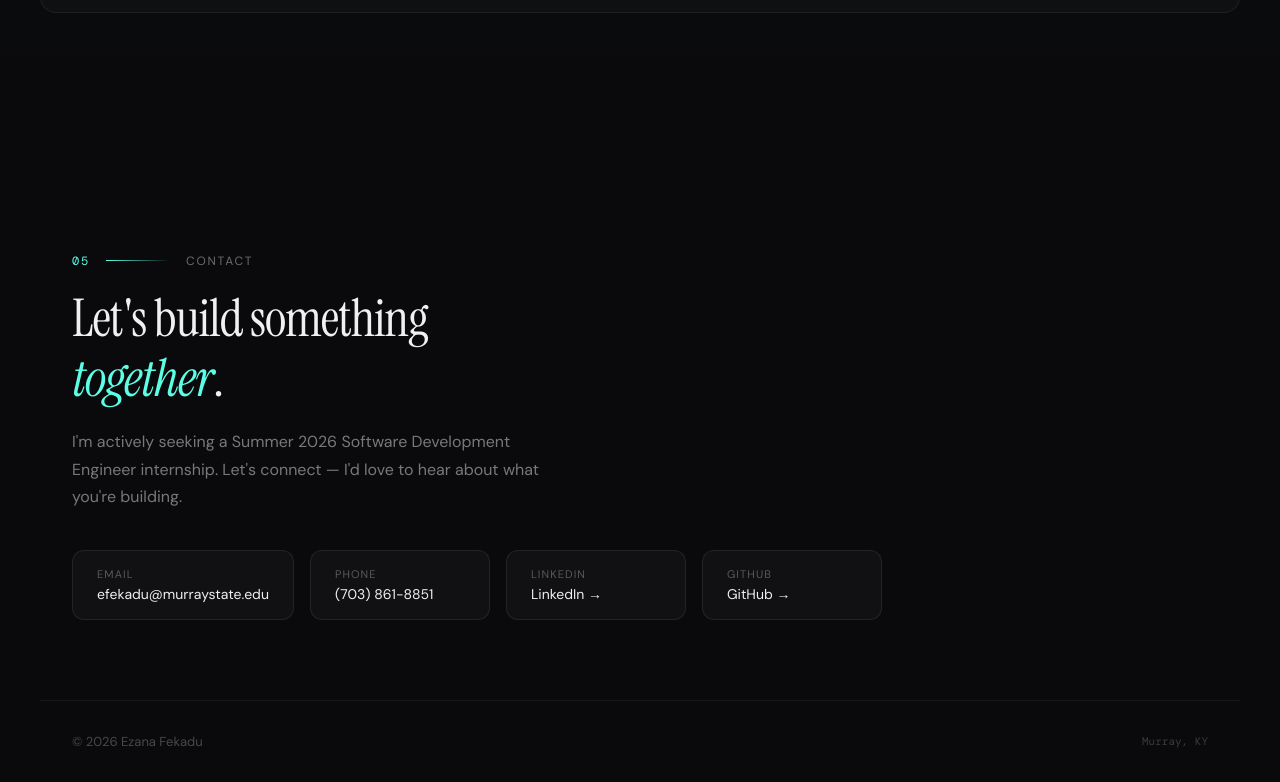
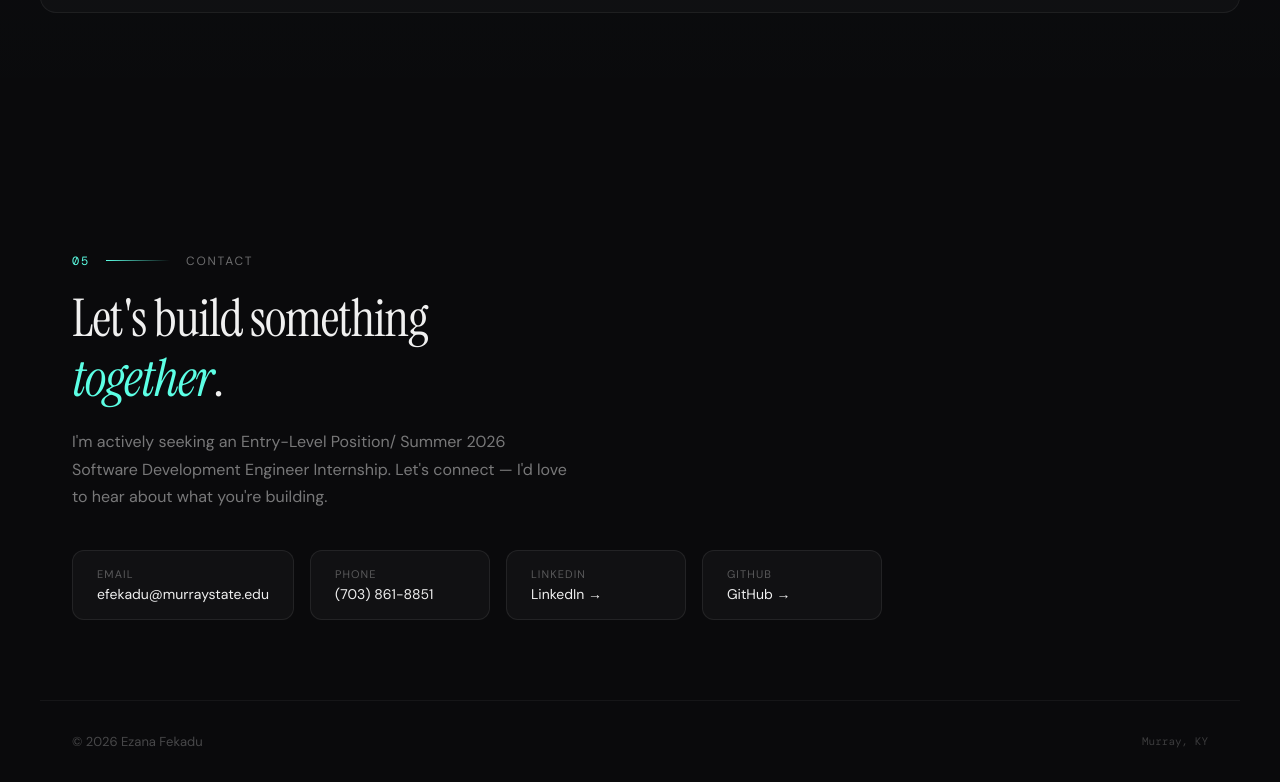
Before and after one commit to EzanaFekadu/EzanaFekadu.github.io, a React (Vite) app: page / in a window 1280 px wide. Shown: the part 3724-4506 px from the top of the page. Built offline with nearby package versions, Linux system fonts and the light colour scheme.

Commit message:
fix: update internship description to include entry-level position

```diff
--- a/src/Portfolio.jsx
+++ b/src/Portfolio.jsx
@@ -835,7 +835,7 @@ export default function Portfolio() {
             color: "rgba(255,255,255,0.45)", marginBottom: 40,
             maxWidth: 500, lineHeight: 1.7,
           }}>
-            I'm actively seeking a Summer 2026 Software Development Engineer internship.
+            I'm actively seeking an Entry-Level Position/ Summer 2026 Software Development Engineer Internship.
             Let's connect — I'd love to hear about what you're building.
           </p>
         </Reveal>
```
